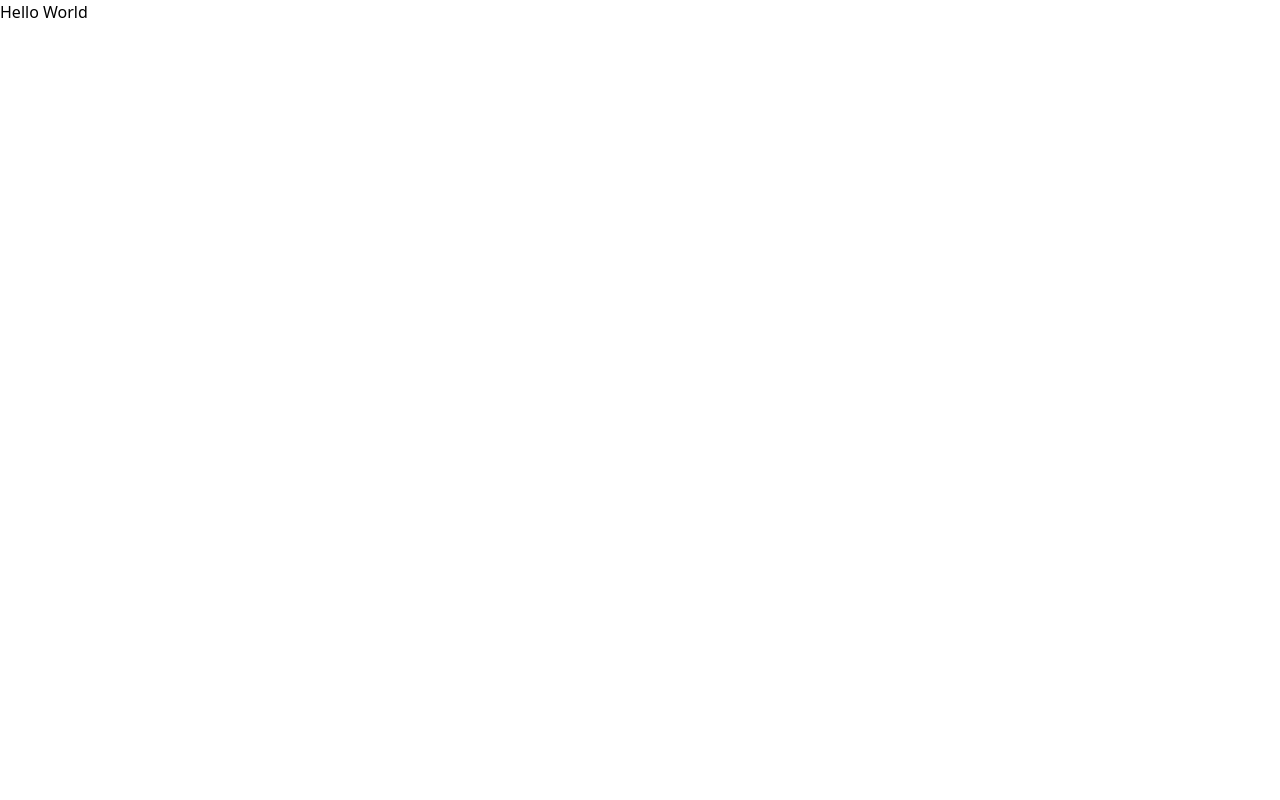
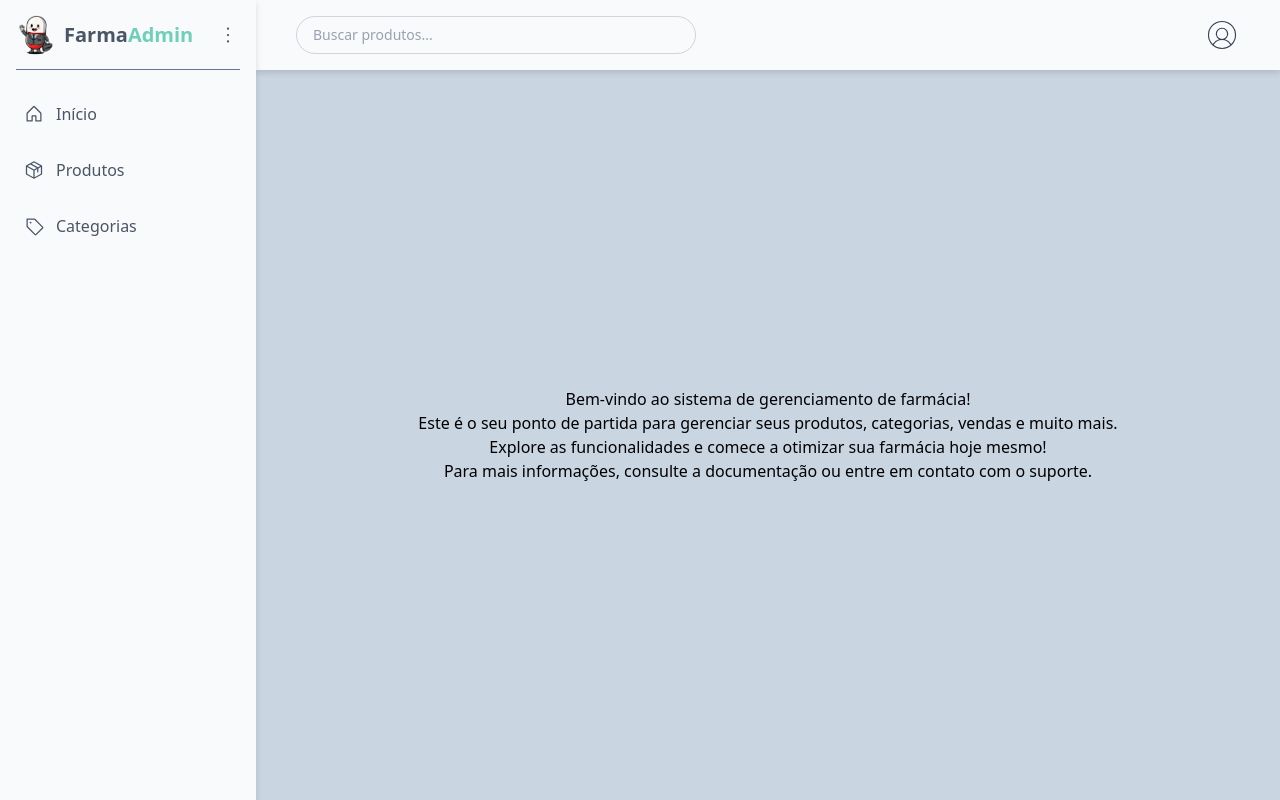
Before and after one commit to larissa-pinheiro/farma-admin, a React (Vite) app: page / in a window 1280 px wide. Built offline with nearby package versions, Linux system fonts and the light colour scheme.

Commit message:
feat: implementa estrutura da aplicação, adicionando rotas e navegação na sidebar

```diff
--- a/src/App.tsx
+++ b/src/App.tsx
@@ -1,8 +1,27 @@
+import { BrowserRouter, Route, Routes } from "react-router-dom";
+import Header from "./components/header/Header";
+import Sidebar from "./components/sidebar/Sidebar";
+import Categorias from "./pages/categorias/Categorias";
+import Home from "./pages/home/Home";
+import Produtos from "./pages/produtos/Produtos";
+
 function App() {
   return (
-    <>
-      Hello World
-    </>
+    <BrowserRouter>
+      <div className="flex">
+        <Sidebar />
+        <div className="flex flex-col flex-1">
+          <Header />
+          <main className="flex-1">
+            <Routes>
+              <Route path="/" element={<Home />} />
+              <Route path="/produtos" element={<Produtos />} />
+              <Route path="/categorias" element={<Categorias />} />
+            </Routes>
+          </main>
+        </div>
+      </div>
+    </BrowserRouter>
   )
 }
 
--- /dev/null
+++ b/src/components/header/Header.tsx
@@ -0,0 +1,19 @@
+import { UserCircleIcon } from '@phosphor-icons/react';
+
+export default function Header() {
+  return (
+    <header className="flex justify-between items-center drop-shadow-md bg-slate-50 px-10 py-4">
+      <input
+        type="text"
+        placeholder="Buscar produtos..."
+        className="w-[400px] px-4 py-2 placeholder:text-gray-400 border border-gray-300 rounded-full text-sm text-emerald-950 focus:outline-none focus:ring-2 focus:ring-[#6ecfba]"
+      />
+
+      <div className="ml-6">
+        <a href="/" className="text-gray-700 hover:text-[#5BBFAA]">
+          <UserCircleIcon size={36} weight="thin" />
+        </a>
+      </div>
+    </header>
+  );
+}
--- /dev/null
+++ b/src/components/sidebar/Sidebar.tsx
@@ -0,0 +1,93 @@
+import {
+  DotsThreeVerticalIcon,
+  HouseIcon,
+  PackageIcon,
+  TagIcon
+} from '@phosphor-icons/react';
+import { useState } from 'react';
+import { Link } from 'react-router-dom';
+import FarmaAdminLogo from '../../assets/images/FarmaAdmin.png';
+
+export default function Sidebar() {
+  const [collapsed, setCollapsed] = useState(false);
+  const [fullyCollapsed, setFullyCollapsed] = useState(false);
+
+  const toggleSidebar = () => {
+    if (!collapsed) {
+      setCollapsed(true);
+      setTimeout(() => setFullyCollapsed(true), 300);
+    } else {
+      setFullyCollapsed(false);
+      setCollapsed(false);
+    }
+  };
+
+  return (
+    <aside
+      className={`flex flex-col min-h-screen z-10 bg-slate-50 text-white drop-shadow-md transition-all duration-300 ${collapsed ? 'w-20' : 'w-64'
+        }`}
+    >
+
+      <div className="flex items-center justify-between px-4 py-[14.5px]">
+        <div
+          className={`flex items-center gap-2 transition-all duration-300 ${fullyCollapsed && 'justify-center w-full cursor-pointer'}`}
+          onClick={() => {
+            if (collapsed) {
+              setCollapsed(false);
+              setFullyCollapsed(false);
+            }
+          }}
+        >
+          <img
+            src={FarmaAdminLogo}
+            alt="Logo"
+            className="rounded-full w-10 h-10 transition-all duration-300"
+          />
+
+          {!collapsed && (
+            <h1 className="text-xl font-bold text-gray-600">
+              Farma<span className="text-[#6ecfba]">Admin</span>
+            </h1>
+          )}
+        </div>
+
+        <button
+          onClick={toggleSidebar}
+          className="text-gray-600 hover:text-[#6ecfba] transition"
+        >
+          {
+            !collapsed && <DotsThreeVerticalIcon size={24} />
+          }
+
+        </button>
+      </div>
+
+      <span className='shadow-md block h-[1px] bg-slate-500 mx-4' />
+
+      <nav className="flex flex-col gap-4 px-4 mt-6">
+        <Link
+          to="/"
+          className={`flex items-center gap-3 text-gray-600 hover:text-white hover:bg-[#3b8b7d] p-2 rounded transition-all duration-300 ${fullyCollapsed && 'justify-center'}`}
+        >
+          <HouseIcon size={20} />
+          {!collapsed && <span>Início</span>}
+        </Link>
+        <Link
+          to="/produtos"
+          className={`flex items-center gap-3 text-gray-600 hover:text-white hover:bg-[#3b8b7d] p-2 rounded transition-all duration-300 ${fullyCollapsed && 'justify-center'}`}
+        >
+          <PackageIcon size={20} />
+          {!collapsed && <span>Produtos</span>}
+        </Link>
+        <Link
+          to="/categorias"
+          className={`flex items-center gap-3 text-gray-600 hover:text-white hover:bg-[#3b8b7d] p-2 rounded transition-all duration-300 ${fullyCollapsed && 'justify-center'}`}
+        >
+          <TagIcon size={20} />
+          {!collapsed && <span>Categorias</span>}
+        </Link>
+      </nav>
+
+    </aside>
+  );
+}
--- /dev/null
+++ b/src/pages/categorias/Categorias.tsx
@@ -0,0 +1,12 @@
+function Categorias() {
+  return (
+    <div className="flex flex-col items-center justify-center h-full bg-slate-300">
+      <h1>Gerenciamento de Categorias</h1>
+      <p>Aqui você pode adicionar, editar e remover categorias da sua farmácia.</p>
+      <p>Use as opções no menu lateral para navegar entre as funcionalidades.</p>
+      <p>Para mais informações, consulte a documentação ou entre em contato com o suporte.</p>
+    </div>
+  )
+}
+
+export default Categorias
--- /dev/null
+++ b/src/pages/home/Home.tsx
@@ -0,0 +1,13 @@
+function Home() {
+  return (
+    <div className="flex flex-col items-center justify-center h-full bg-slate-300">
+      <h1>Bem-vindo ao sistema de gerenciamento de farmácia!</h1>
+
+      <p>Este é o seu ponto de partida para gerenciar seus produtos, categorias, vendas e muito mais.</p>
+      <p>Explore as funcionalidades e comece a otimizar sua farmácia hoje mesmo!</p>
+      <p>Para mais informações, consulte a documentação ou entre em contato com o suporte.</p>
+    </div>
+  )
+}
+
+export default Home
--- /dev/null
+++ b/src/pages/produtos/Produtos.tsx
@@ -0,0 +1,13 @@
+
+function Produtos() {
+  return (
+    <div className="flex flex-col items-center justify-center h-full bg-slate-300">
+      <h1>Gerenciamento de Produtos</h1>
+      <p>Aqui você pode adicionar, editar e remover produtos da sua farmácia.</p>
+      <p>Use as opções no menu lateral para navegar entre as funcionalidades.</p>
+      <p>Para mais informações, consulte a documentação ou entre em contato com o suporte.</p>
+    </div>
+  )
+}
+
+export default Produtos
```
Also changed, not shown: src/assets/images/FarmaAdmin.png (added).
